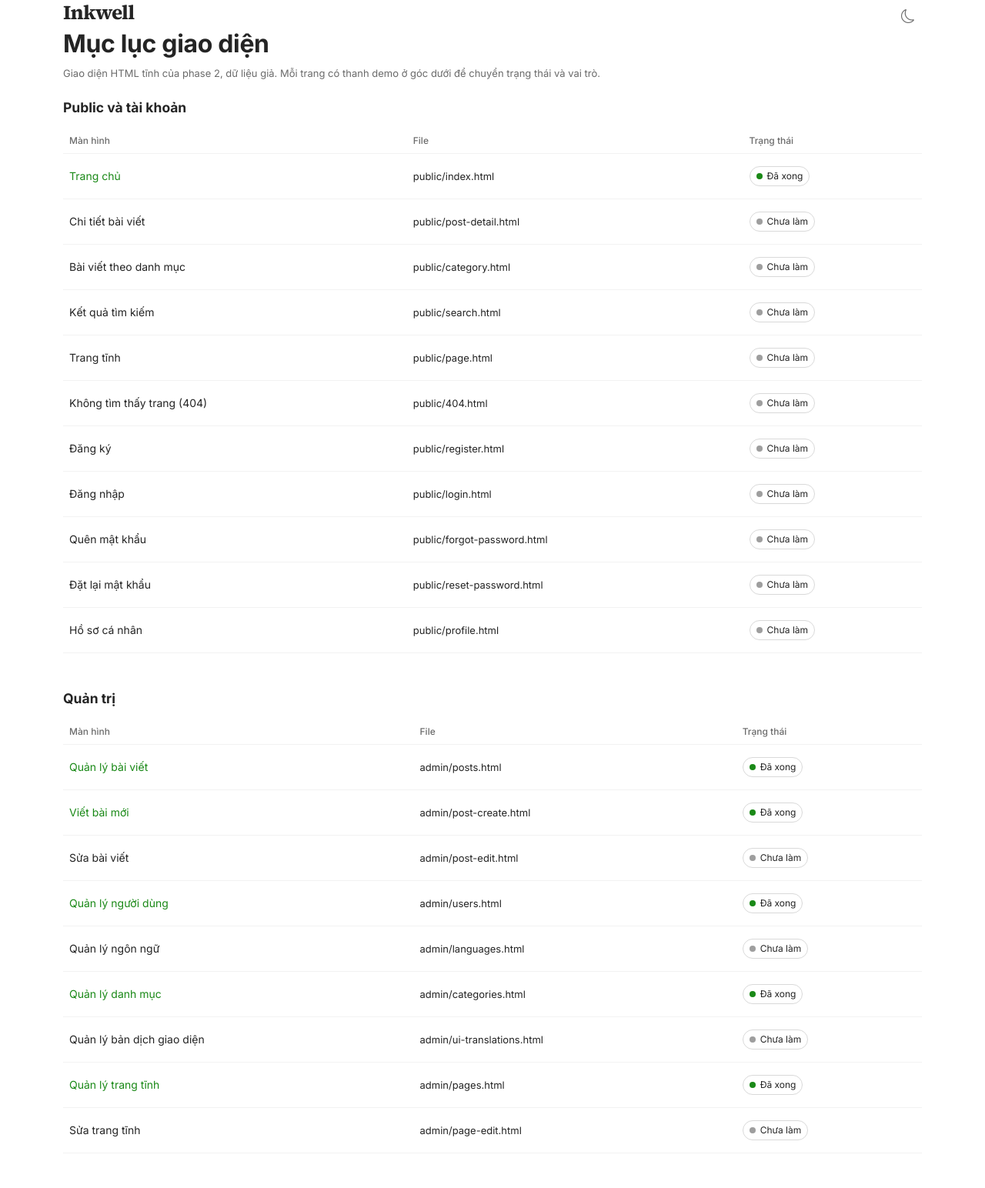
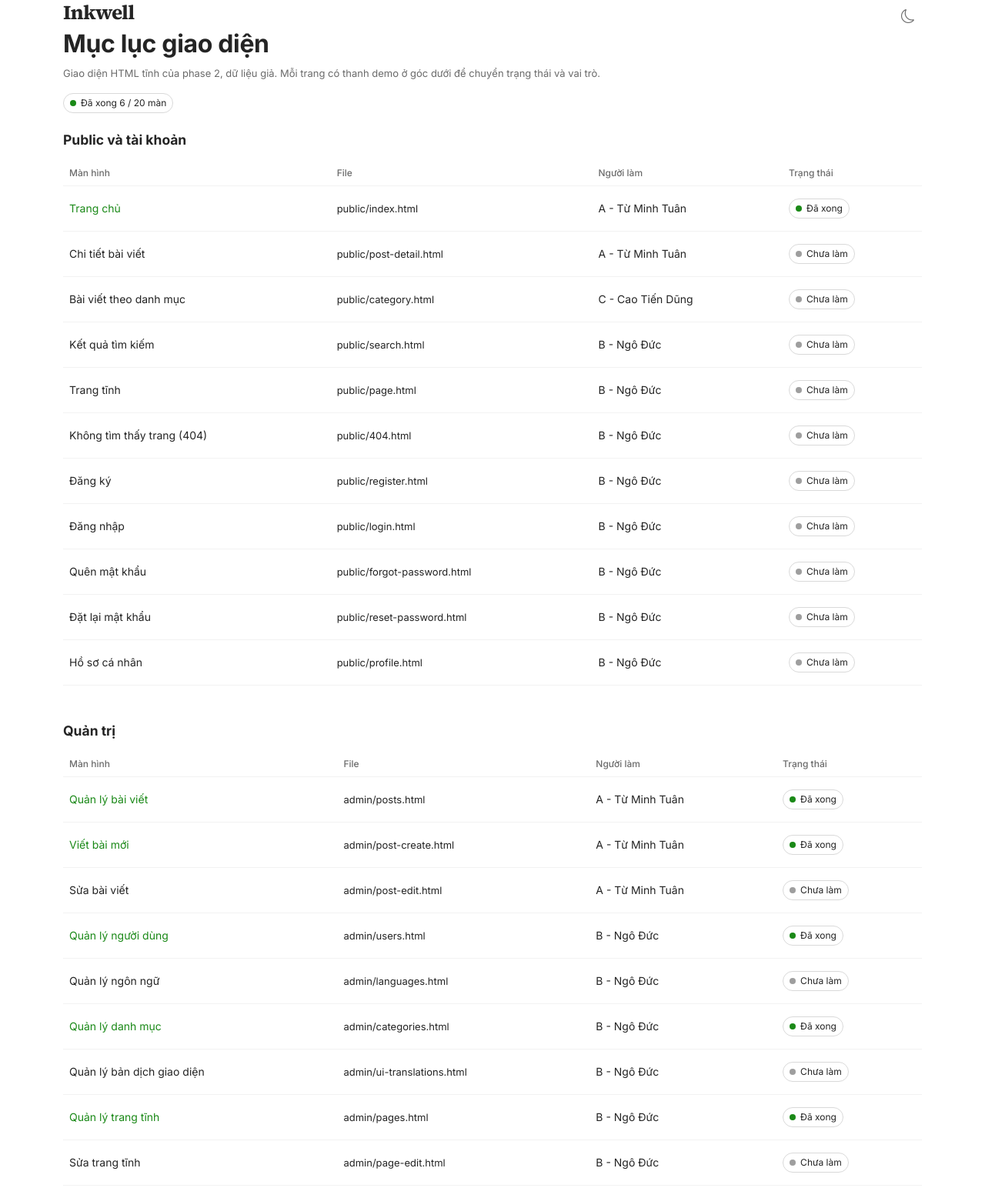
Before and after one commit to tmtuan04/blog-management-system, a website: page html/index.html in a window 1280 px wide. Shown: the part 45-1589 px from the top of the page at 77% size. Drawn offline with nearby package versions, Linux system fonts and the light colour scheme.

Commit message:
feat: update index.html with progress badge and contributor column

```diff
--- a/html/index.html
+++ b/html/index.html
@@ -18,6 +18,7 @@
   Trang mục lục để kiểm tra giao diện phase 2 (docs/phase-2-html.md mục 9), là trang đầu tiên khi mở GitHub Pages.
   Không có ở sản phẩm thật nên chữ không gắn data-i18n.
   Làm xong một màn: đổi dòng của màn đó từ <span> sang <a href="..."> và badge "Chưa làm" sang "Đã xong".
+  Badge "Đã xong x / y màn" ở đầu trang tự đếm, không cần sửa tay.
   Chỉ để link tới file đã có: chạy npm run check-links trước khi commit.
 -->
 <body>
@@ -27,7 +28,9 @@
       <div>
         <p class="brand mb-2">Inkwell</p>
         <h1 class="text-page-title mb-2">Mục lục giao diện</h1>
-        <p class="text-meta mb-0">Giao diện HTML tĩnh của phase 2, dữ liệu giả. Mỗi trang có thanh demo ở góc dưới để chuyển trạng thái và vai trò.</p>
+        <p class="text-meta mb-3">Giao diện HTML tĩnh của phase 2, dữ liệu giả. Mỗi trang có thanh demo ở góc dưới để chuyển trạng thái và vai trò.</p>
+        <!-- Số màn đếm tự động từ badge "Đã xong" trong các bảng (script cuối trang) -->
+        <span class="status-badge status-badge--success" data-progress>Đã xong 6 / 20 màn</span>
       </div>
       <!-- component: theme-toggle -->
       <button type="button" class="icon-btn theme-toggle flex-shrink-0" data-theme-toggle aria-pressed="false" aria-label="Giao diện tối">
@@ -46,6 +49,7 @@
             <tr>
               <th scope="col">Màn hình</th>
               <th scope="col">File</th>
+              <th scope="col">Người làm</th>
               <th scope="col">Trạng thái</th>
             </tr>
           </thead>
@@ -53,56 +57,67 @@
             <tr>
               <td><a href="public/index.html">Trang chủ</a></td>
               <td class="text-meta">public/index.html</td>
+              <td>A - Từ Minh Tuân</td>
               <td><span class="status-badge status-badge--success">Đã xong</span></td>
             </tr>
             <tr>
               <td><span>Chi tiết bài viết</span></td>
               <td class="text-meta">public/post-detail.html</td>
+              <td>A - Từ Minh Tuân</td>
               <td><span class="status-badge status-badge--muted">Chưa làm</span></td>
             </tr>
             <tr>
               <td><span>Bài viết theo danh mục</span></td>
               <td class="text-meta">public/category.html</td>
+              <td>C - Cao Tiến Dũng</td>
               <td><span class="status-badge status-badge--muted">Chưa làm</span></td>
             </tr>
             <tr>
               <td><span>Kết quả tìm kiếm</span></td>
               <td class="text-meta">public/search.html</td>
+              <td>B - Ngô Đức</td>
               <td><span class="status-badge status-badge--muted">Chưa làm</span></td>
             </tr>
             <tr>
               <td><span>Trang tĩnh</span></td>
               <td class="text-meta">public/page.html</td>
+              <td>B - Ngô Đức</td>
               <td><span class="status-badge status-badge--muted">Chưa làm</span></td>
             </tr>
             <tr>
               <td><span>Không tìm thấy trang (404)</span></td>
               <td class="text-meta">public/404.html</td>
+              <td>B - Ngô Đức</td>
               <td><span class="status-badge status-badge--muted">Chưa làm</span></td>
             </tr>
             <tr>
               <td><span>Đăng ký</span></td>
               <td class="text-meta">public/register.html</td>
+              <td>B - Ngô Đức</td>
               <td><span class="status-badge status-badge--muted">Chưa làm</span></td>
             </tr>
             <tr>
               <td><span>Đăng nhập</span></td>
               <td class="text-meta">public/login.html</td>
+              <td>B - Ngô Đức</td>
               <td><span class="status-badge status-badge--muted">Chưa làm</span></td>
             </tr>
             <tr>
               <td><span>Quên mật khẩu</span></td>
               <td class="text-meta">public/forgot-password.html</td>
+              <td>B - Ngô Đức</td>
               <td><span class="status-badge status-badge--muted">Chưa làm</span></td>
             </tr>
             <tr>
               <td><span>Đặt lại mật khẩu</span></td>
               <td class="text-meta">public/reset-password.html</td>
+              <td>B - Ngô Đức</td>
               <td><span class="status-badge status-badge--muted">Chưa làm</span></td>
             </tr>
             <tr>
               <td><span>Hồ sơ cá nhân</span></td>
               <td class="text-meta">public/profile.html</td>
+              <td>B - Ngô Đức</td>
               <td><span class="status-badge status-badge--muted">Chưa làm</span></td>
             </tr>
           </tbody>
@@ -119,6 +134,7 @@
             <tr>
               <th scope="col">Màn hình</th>
               <th scope="col">File</th>
+              <th scope="col">Người làm</th>
               <th scope="col">Trạng thái</th>
             </tr>
           </thead>
@@ -126,46 +142,55 @@
             <tr>
               <td><a href="admin/posts.html">Quản lý bài viết</a></td>
               <td class="text-meta">admin/posts.html</td>
+              <td>A - Từ Minh Tuân</td>
               <td><span class="status-badge status-badge--success">Đã xong</span></td>
             </tr>
             <tr>
               <td><a href="admin/post-create.html">Viết bài mới</a></td>
               <td class="text-meta">admin/post-create.html</td>
+              <td>A - Từ Minh Tuân</td>
               <td><span class="status-badge status-badge--success">Đã xong</span></td>
             </tr>
             <tr>
               <td><span>Sửa bài viết</span></td>
               <td class="text-meta">admin/post-edit.html</td>
+              <td>A - Từ Minh Tuân</td>
               <td><span class="status-badge status-badge--muted">Chưa làm</span></td>
             </tr>
             <tr>
               <td><a href="admin/users.html">Quản lý người dùng</a></td>
               <td class="text-meta">admin/users.html</td>
+              <td>B - Ngô Đức</td>
               <td><span class="status-badge status-badge--success">Đã xong</span></td>
             </tr>
             <tr>
               <td><span>Quản lý ngôn ngữ</span></td>
               <td class="text-meta">admin/languages.html</td>
+              <td>B - Ngô Đức</td>
               <td><span class="status-badge status-badge--muted">Chưa làm</span></td>
             </tr>
             <tr>
               <td><a href="admin/categories.html">Quản lý danh mục</a></td>
               <td class="text-meta">admin/categories.html</td>
+              <td>B - Ngô Đức</td>
               <td><span class="status-badge status-badge--success">Đã xong</span></td>
             </tr>
             <tr>
               <td><span>Quản lý bản dịch giao diện</span></td>
               <td class="text-meta">admin/ui-translations.html</td>
+              <td>B - Ngô Đức</td>
               <td><span class="status-badge status-badge--muted">Chưa làm</span></td>
             </tr>
             <tr>
               <td><a href="admin/pages.html">Quản lý trang tĩnh</a></td>
               <td class="text-meta">admin/pages.html</td>
+              <td>B - Ngô Đức</td>
               <td><span class="status-badge status-badge--success">Đã xong</span></td>
             </tr>
             <tr>
               <td><span>Sửa trang tĩnh</span></td>
               <td class="text-meta">admin/page-edit.html</td>
+              <td>B - Ngô Đức</td>
               <td><span class="status-badge status-badge--muted">Chưa làm</span></td>
             </tr>
           </tbody>
@@ -176,5 +201,11 @@
   </main>
 
   <script src="https://cdn.jsdelivr.net/npm/bootstrap@5.3.8/dist/js/bootstrap.bundle.min.js"></script>
+  <script>
+    // Badge tiến độ: mỗi hàng trong bảng là một màn
+    const total = document.querySelectorAll('main tbody tr').length;
+    const done = document.querySelectorAll('main tbody .status-badge--success').length;
+    document.querySelector('[data-progress]').textContent = `Đã xong ${done} / ${total} màn`;
+  </script>
 </body>
 </html>
```
Also changed, not shown: CHANGELOG.md.
